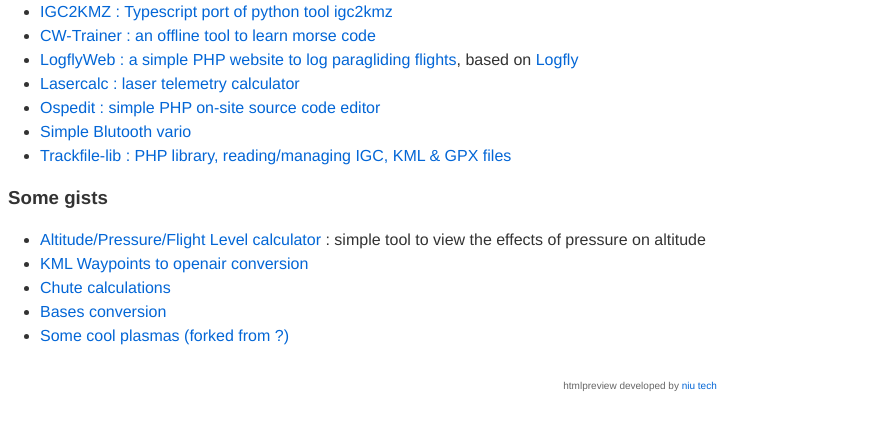
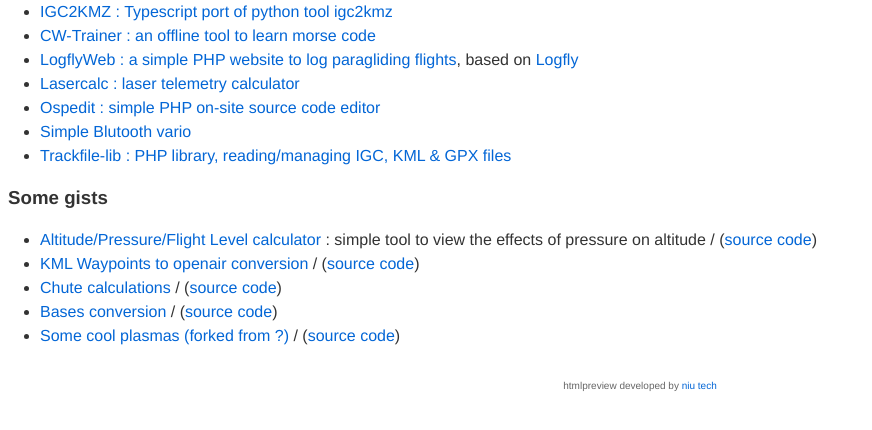
Before and after one commit to spasutto/spasutto.github.io, a plain HTML site: page index.html in a window 1280 px wide. Shown: the part 90-520 px from the top of the page, without its empty margins (0-872 px from the left). Drawn offline with Linux system fonts and the light colour scheme.

Commit message:
codes sources gists

```diff
--- a/index.html
+++ b/index.html
@@ -46,12 +46,12 @@
     </ul>
 	<h3>Some gists</h3>
 	<ul>
-	  <li><a href="?78bf25efb883c75dafea0ed57f08fdad">Altitude/Pressure/Flight Level calculator</a> : simple tool to view the effects of pressure on altitude</li>
-	  <li><a href="?1ae105c42a63fa7f600554ac3d0f40a6">KML Waypoints to openair conversion</a></li>
-	  <li><a href="?9cca90986ef1cafda2eee6e84dc41577">Chute calculations</a></li>
-	  <li><a href="?fbbd6c6a912f8709a4aa8ad97136d1f1">Bases conversion</a></li>
-	  <!--li><a href="?ff7ff262f6240da49daf9a6912c45337">Piano note trainer</a></li-->
-	  <li><a href="?87f94d7b5434fc663f53a74e3c5340a4">Some cool plasmas (forked from ?)</a></li>
+	  <li><a href="?78bf25efb883c75dafea0ed57f08fdad">Altitude/Pressure/Flight Level calculator</a> : simple tool to view the effects of pressure on altitude / (<a href="gist.github.com/spasutto/78bf25efb883c75dafea0ed57f08fdad">source code</a>)</li>
+	  <li><a href="?1ae105c42a63fa7f600554ac3d0f40a6">KML Waypoints to openair conversion</a> / (<a href="gist.github.com/spasutto/1ae105c42a63fa7f600554ac3d0f40a6">source code</a>)</li>
+	  <li><a href="?9cca90986ef1cafda2eee6e84dc41577">Chute calculations</a> / (<a href="gist.github.com/spasutto/9cca90986ef1cafda2eee6e84dc41577">source code</a>)</li>
+	  <li><a href="?fbbd6c6a912f8709a4aa8ad97136d1f1">Bases conversion</a> / (<a href="gist.github.com/spasutto/fbbd6c6a912f8709a4aa8ad97136d1f1">source code</a>)</li>
+	  <!--li><a href="?ff7ff262f6240da49daf9a6912c45337">Piano note trainer</a> / (<a href="gist.github.com/spasutto/ff7ff262f6240da49daf9a6912c45337">source code</a>)</li-->
+	  <li><a href="?87f94d7b5434fc663f53a74e3c5340a4">Some cool plasmas (forked from ?)</a> / (<a href="gist.github.com/spasutto/87f94d7b5434fc663f53a74e3c5340a4">source code</a>)</li>
 	</ul>
   </div>
   <script src="htmlpreview.js"></script>
```
